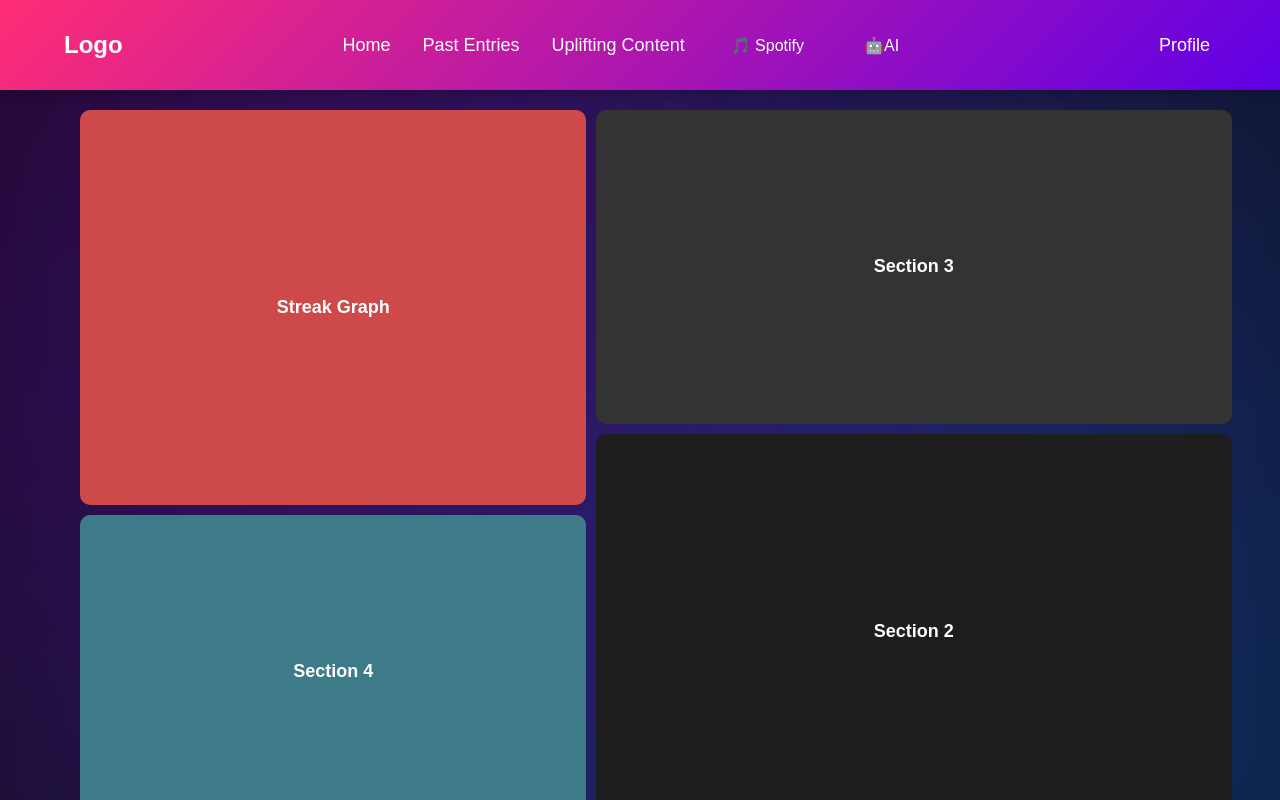
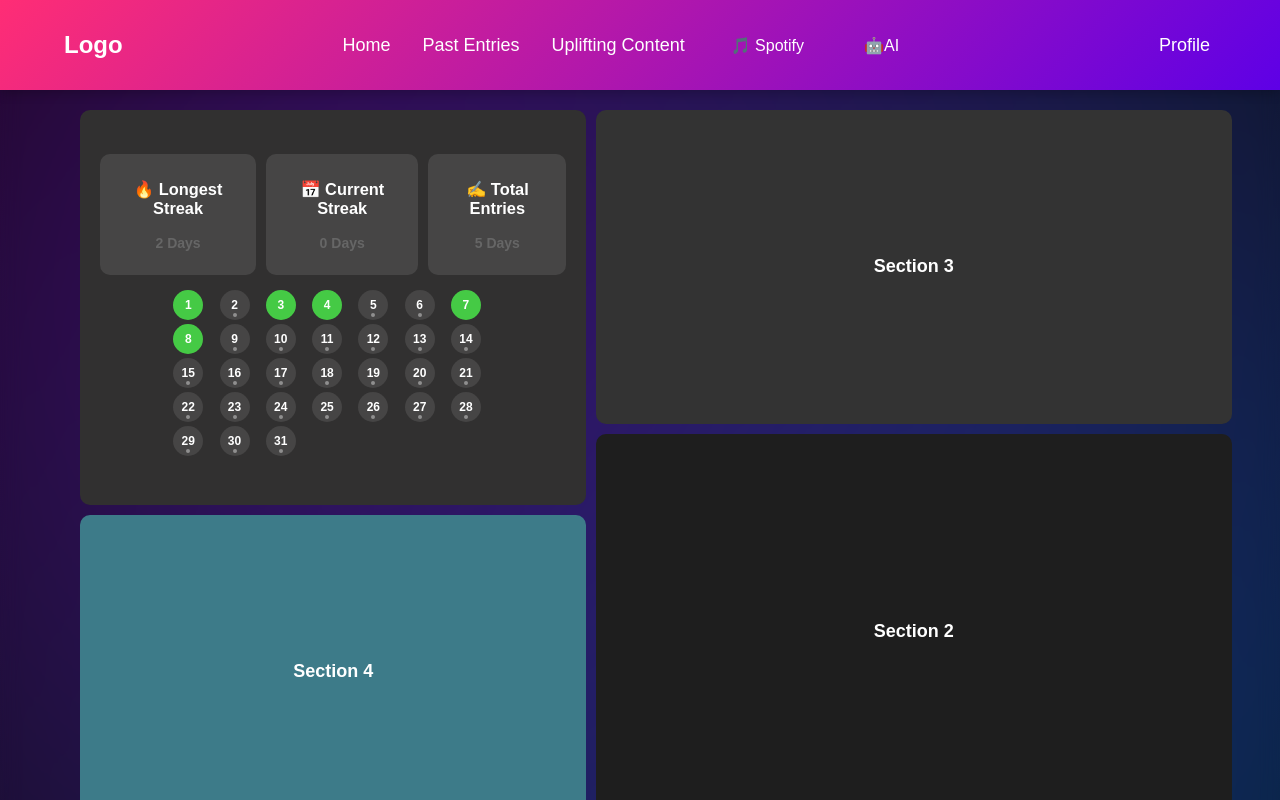
Before and after one commit to SathishNadar/Emotionally-Intelligent-JournalApp, a React (Vite) app in the folder frontend/: page / in a window 1280 px wide. Shown: the top 800 px of the page. Built offline with nearby package versions, Linux system fonts and the light colour scheme.

Commit message:
straek bar done

```diff
--- a/frontend/src/pages/Dashboard/dashboard-features/d-f.css
+++ b/frontend/src/pages/Dashboard/dashboard-features/d-f.css
@@ -0,0 +1,120 @@
+/* ------------------------------------------------------- Streak Section -------------------------------------------------- */
+
+.streak-container {
+    width: 100%;
+    max-height: 100%; /* Ensure it doesn't overflow */
+    display: flex;
+    flex-direction: column;
+    align-items: center;
+}
+
+/* Streak Statistics Section */
+.streak-stats {
+    display: flex;
+    gap: 10px;
+    margin-bottom: 10px;
+    flex-wrap: nowrap; /* Ensures all boxes are in one row */
+    justify-content: center;
+    width: 100%;
+}
+
+/* Each Streak Box */
+.streak-box {
+    background: rgba(255, 255, 255, 0.1);
+    padding: 10px 15px;
+    border-radius: 10px;
+    text-align: center;
+    color: white;
+    min-width: 80px;
+    font-size: 14px;
+    transition: transform 0.3s ease-in-out, box-shadow 0.3s ease-in-out;
+}
+
+.streak-icon {
+    width: 30px;
+    height: 30px;
+    margin-bottom: 5px;
+    fill: white;
+}
+
+/* Hover effect */
+.streak-box:hover {
+    transform: scale(1.05);
+    box-shadow: 0 3px 10px rgba(255, 255, 255, 0.15);
+}
+
+/* Calendar Layout (Scaled Down) */
+.calendar {
+    display: grid;
+    grid-template-columns: repeat(7, 1fr);
+    gap: 4px;
+    width: 100%;
+    max-width: 320px; /* Reduced size */
+    padding: 5px;
+}
+
+/* Each Calendar Day */
+.calendar-day {
+    position: relative;
+    width: 30px; /* Smaller size */
+    height: 30px;
+    border-radius: 50%;
+    display: flex;
+    align-items: center;
+    justify-content: center;
+    font-size: 12px;
+    font-weight: bold;
+    cursor: pointer;
+    transition: background-color 0.3s ease-in-out, transform 0.2s ease-in-out;
+    background: rgba(255, 255, 255, 0.08);
+}
+
+/* Hover effect */
+.calendar-day:hover {
+    background-color: rgba(240, 13, 252, 0.89);
+    transform: scale(1.1);
+}
+
+/* Days when user has written */
+.written {
+    background-color: rgba(75, 241, 75, 0.801);
+    color: white;
+}
+
+/* Days when user has NOT written (with small dot) */
+.not-written {
+    background-color: rgba(255, 255, 255, 0.1);
+    color: white;
+}
+
+.not-written .dot {
+    position: absolute;
+    bottom: 3px;
+    width: 4px;
+    height: 4px;
+    background-color: rgb(175, 175, 175);
+    border-radius: 50%;
+    opacity: 0.7;
+}
+
+/* Animation for calendar */
+.calendar-day {
+    opacity: 0;
+    transform: translateY(10px);
+    animation: fadeIn 0.5s ease-out forwards;
+}
+
+/* Staggered animation */
+.calendar-day:nth-child(n) { animation-delay: calc(0.05s * var(--i)); }
+
+/* Keyframes */
+@keyframes fadeIn {
+    from {
+        opacity: 0;
+        transform: translateY(10px);
+    }
+    to {
+        opacity: 1;
+        transform: translateY(0);
+    }
+}
--- a/frontend/src/pages/Dashboard/dashboard-features/streak.jsx
+++ b/frontend/src/pages/Dashboard/dashboard-features/streak.jsx
@@ -1,11 +1,80 @@
-import React from 'react'
+import React from "react";
+import "./d-f.css"; // Styling for the streak section
 
-const streak = () => {
-  return (
-    <>
+const Streak = () => {
+    const today = new Date();
+    const year = today.getFullYear();
+    const month = today.getMonth();
+    console.log(month)
+    const daysInMonth = new Date(year, month + 1, 0).getDate();
 
-    </>
-  )
-}
+    // Example streak data (later will be fetched from API)
+    const streakData = {
+        "2025-03-01": true,
+        "2025-03-02": false,
+        "2025-03-03": true,
+        "2025-03-04": true,
+        "2025-03-05": false,
+        "2025-03-06": false,
+        "2025-03-07": true,
+        "2025-03-08": true,
+    };
 
-export default streak
+    // Function to calculate longest and current streak
+    const calculateStreaks = () => {
+        let longest = 0, current = 0, maxStreak = 0;
+        for (let i = 1; i <= daysInMonth; i++) {
+            let dateKey = `${year}-03-${i.toString().padStart(2, "0")}`;
+            if (streakData[dateKey]) {
+                current++;
+                maxStreak = Math.max(maxStreak, current);
+            } else {
+                current = 0;
+            }
+        }
+        return { longest: maxStreak, current, total: Object.values(streakData).filter(Boolean).length };
+    };
+
+    const { longest, current, total } = calculateStreaks();
+
+    return (
+        <div className="streak-container">
+            {/* Streak Stats */}
+            <div className="streak-stats">
+                <div className="streak-box">
+                    <h3>🔥 Longest Streak</h3>
+                    <p>{longest} Days</p>
+                </div>
+                <div className="streak-box">
+                    <h3>📅 Current Streak</h3>
+                    <p>{current} Days</p>
+                </div>
+                <div className="streak-box">
+                    <h3>✍️ Total Entries</h3>
+                    <p>{total} Days</p>
+                </div>
+            </div>
+
+            {/* Calendar */}
+            <div className="calendar">
+                {Array.from({ length: daysInMonth }, (_, i) => {
+                    const day = i + 1;
+                    const dateKey = `${year}-${(month+1).toString().padStart(2, "0")}-${day.toString().padStart(2, "0")}`;
+                    const hasWritten = streakData[dateKey] || false;
+
+                    return (
+                        <div
+                            key={day}
+                            className={`calendar-day ${hasWritten ? "written" : "not-written"}`}
+                            title={hasWritten ? "You wrote on this day" : "No entry"}>
+                            <span>{day}</span>
+                            {!hasWritten && <div className="dot"></div>}
+                        </div>
+                    );
+                })}
+            </div>
+        </div>
+    );
+};
+
+export default Streak;
--- a/frontend/src/pages/Dashboard/dashboard.css
+++ b/frontend/src/pages/Dashboard/dashboard.css
@@ -13,9 +13,11 @@
 .s1 {
     grid-column: 1/5;
     grid-row: 1/6;
-    background: #ce4a4a;
+    background: #313030;
     border-radius: 10px;
     padding: 20px;
+    position: relative;
+    /* overflow-y: auto; */
 }
 
 .s2 {
@@ -59,7 +61,6 @@
     font-weight: bold;
     text-align: center;
     border-radius: 10px;
-    padding: 20px;
 
     /* Initial state for animation */
     opacity: 0;
--- a/frontend/src/pages/Dashboard/dashboard.jsx
+++ b/frontend/src/pages/Dashboard/dashboard.jsx
@@ -1,6 +1,7 @@
 import { useNavigate } from "react-router-dom";
 import DashboardNavbar from "../Navbar/Navbar";
 import "./dashboard.css";
+import Streak from "./dashboard-features/streak";
 
 const Dashboard = () => {
   const navigate = useNavigate();
@@ -9,7 +10,7 @@ const Dashboard = () => {
     <>
     <DashboardNavbar/>
     <div className="dashboard-container">
-      <div className="s1">Streak Graph</div>
+      <div className="s1"><Streak/></div>
       <div className="s3">Section 3</div>
       <div className="s2">Section 2</div>
       <div className="s4">Section 4</div>
```
